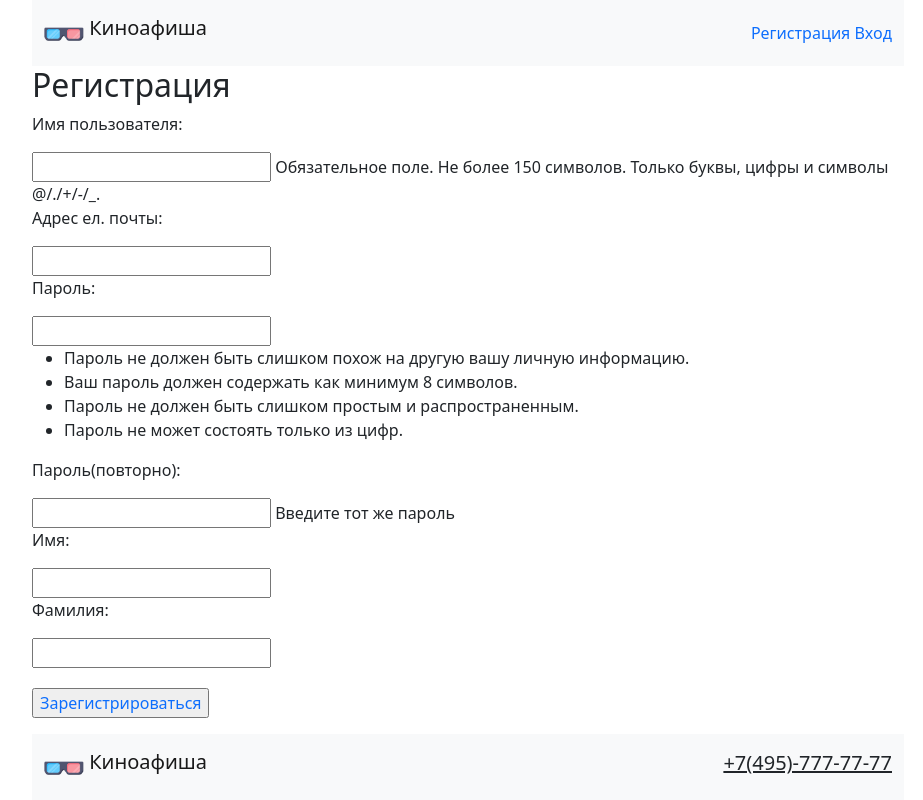
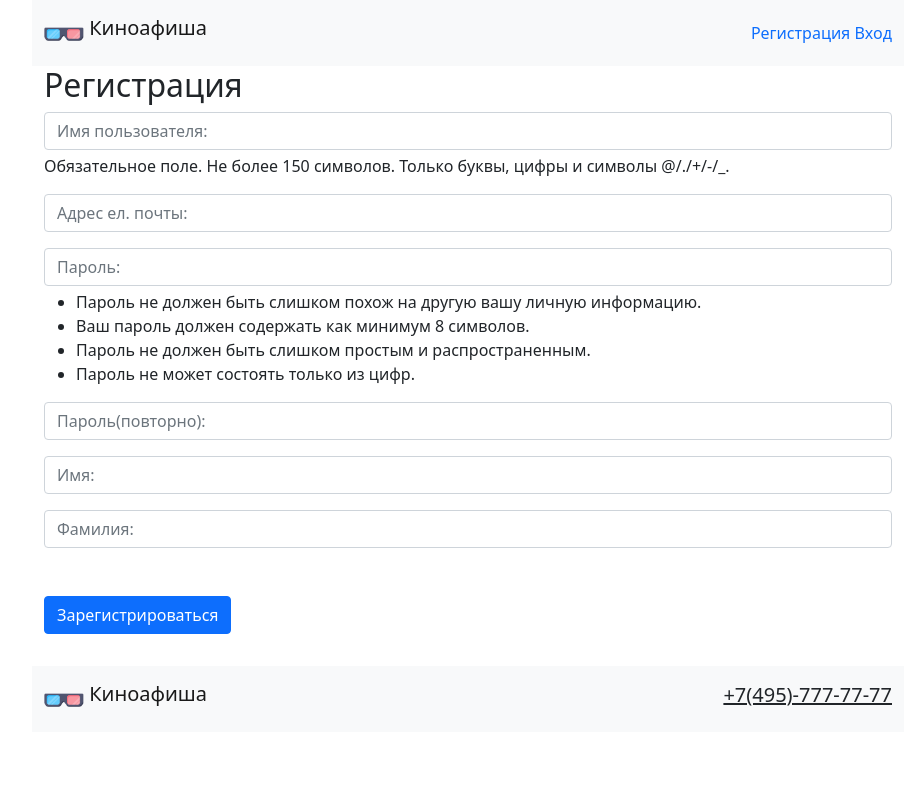
Before and after one commit to LordVader23/tcp_course_project, a Django app: page /accounts/register/ in a window 1280 px wide. Shown: the whole page, without its empty margins (172-1095 px from the left). Run offline with Django 4.2, Linux system fonts and the light colour scheme; some libraries are stand-ins or nearby versions.

Commit message:
Changed forms

```diff
--- a/tcp_cp_root/templates/main/register_user.html
+++ b/tcp_cp_root/templates/main/register_user.html
@@ -5,21 +5,46 @@
 
 <div class="content " style="min-height: 600px">
 
-    <div id="simle_reg">
+    <div id="simple_reg" class="justify-content-center container">
         <h2>Регистрация</h2>
         <form method="post">
             {% csrf_token %}
-            {% for hidden in form.hidden_fields %}
-                {{ hidden }}
-            {% endfor %}
-            {% for field in form.visible_fields %}
-                <p class="label">{{ field.label_tag }}</p>
-                {{ field }}
-                <span class="helptext">{{ field.help_text }}</span>
-            {% endfor %}
-            <p style="margin-top: 20px">
-            <input type="submit" class="text-primary" value="Зарегистрироваться">
-            </p>
+            <div class="mb-3">
+                <input type="text" class="form-control mb-1" placeholder="Имя пользователя:" name="username" maxlength="150" required="" id="id_username">
+                <span class="helptext">Обязательное поле. Не более 150 символов. Только буквы, цифры и символы @/./+/-/_.</span>
+            </div>
+
+            <div class="mb-3">
+                <input type="email" class="form-control" placeholder="Адрес ел. почты:" name="email" required="" id="id_email">
+            </div>
+
+            <div class="mb-3">
+                <input type="password" class="form-control mb-1" placeholder="Пароль:" name="password1" required="" id="id_password1">
+                <span class="helptext">
+                    <ul>
+                        <li>Пароль не должен быть слишком похож на другую вашу личную информацию.</li>
+                        <li>Ваш пароль должен содержать как минимум 8 символов.</li>
+                        <li>Пароль не должен быть слишком простым и распространенным.</li>
+                        <li>Пароль не может состоять только из цифр.</li>
+                    </ul>
+                </span>
+            </div>
+
+            <div class="mb-3">
+                <input type="password" class="form-control" placeholder="Пароль(повторно):" name="password2" required="" id="id_password2">
+            </div>
+
+            <div class="mb-3">
+                <input type="text" class="form-control" placeholder="Имя:" name="first_name" maxlength="150" id="id_first_name">
+            </div>
+
+            <div class="mb-5">
+                <input type="text" class="form-control" placeholder="Фамилия:" name="last_name" maxlength="150" id="id_last_name">
+            </div>
+
+            <div class="">
+                <input type="submit" class="btn btn-primary" value="Зарегистрироваться">
+            </div>
         </form>
     </div>
 
```
Also changed, not shown: tcp_cp_root/templates/main/change_user_info.html (+15 -3 lines), tcp_cp_root/templates/main/login.html (+18 -14 lines).
